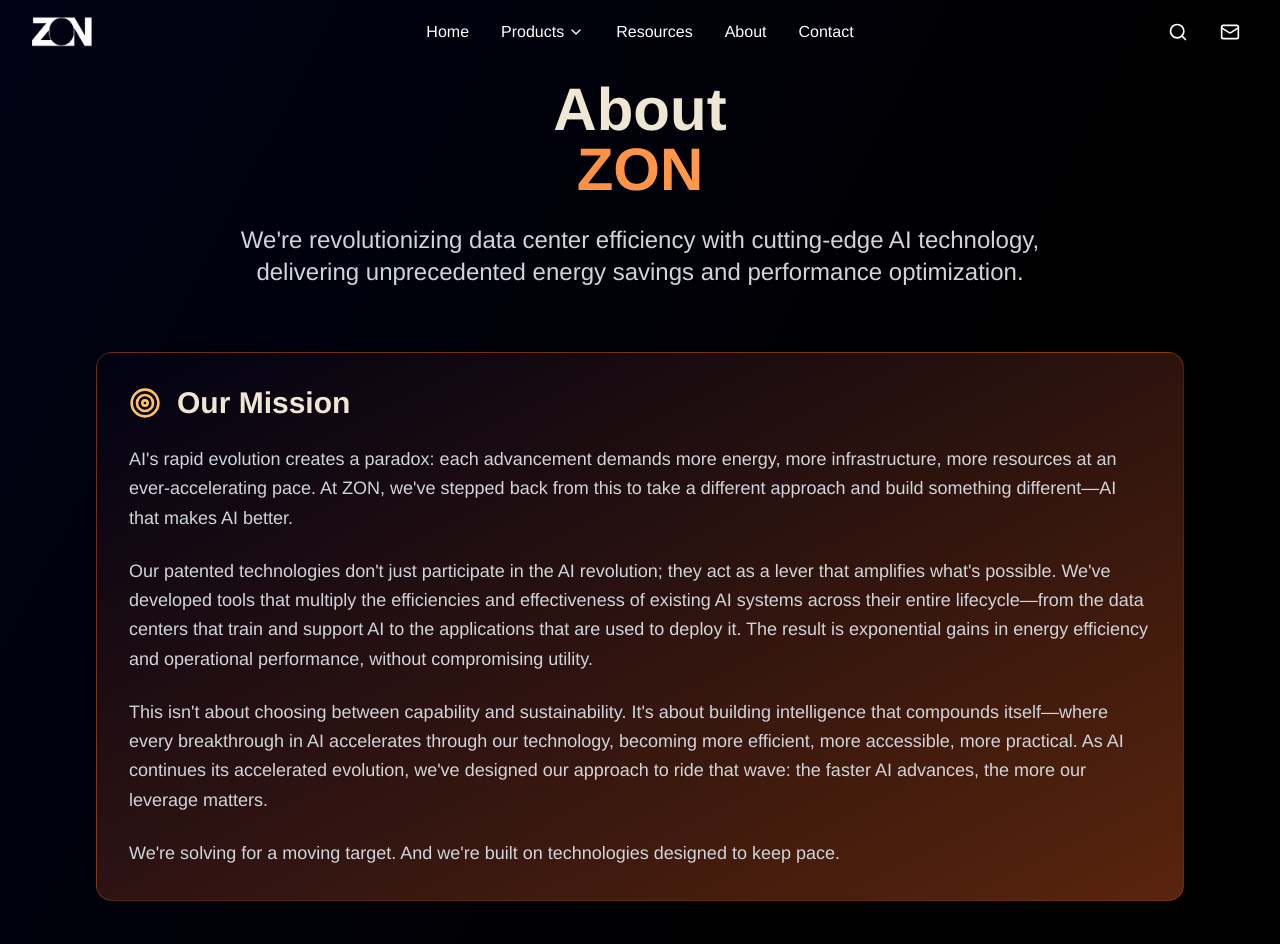
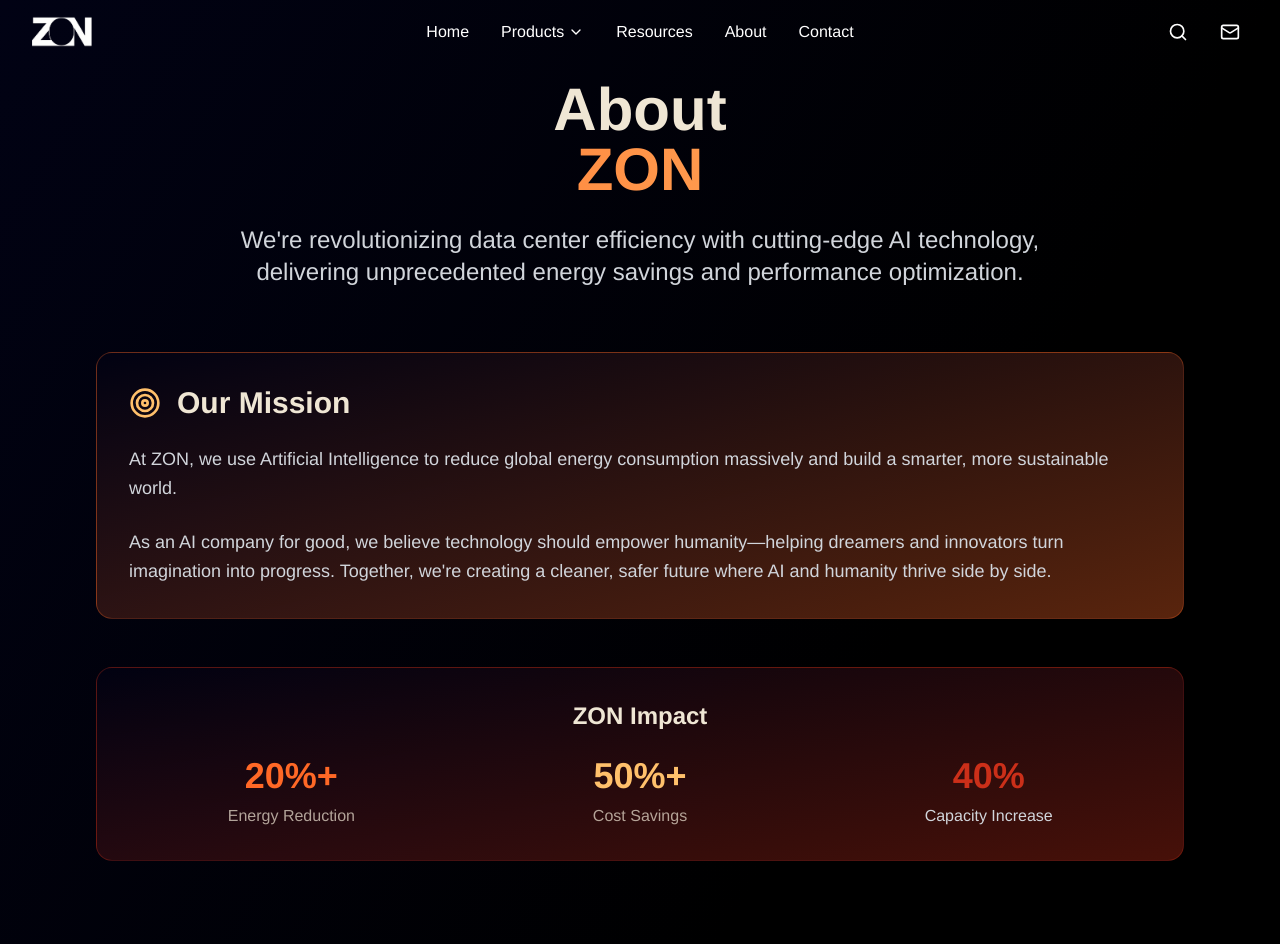
Before and after one commit to SEERINTELAI/zon-website-perfect, a React (Vite) app: page /about in a window 1280 px wide. Shown: the top 944 px of the page. Built offline with nearby package versions, Linux system fonts and the light colour scheme; a web font is replaced by a local one.

Commit message:
Update About.tsx

```diff
--- a/src/pages/About.tsx
+++ b/src/pages/About.tsx
@@ -33,16 +33,10 @@
               </div>
               <div className="space-y-6">
                 <p className="text-lg text-gray-300 leading-relaxed">
-                  AI's rapid evolution creates a paradox: each advancement demands more energy, more infrastructure, more resources at an ever-accelerating pace. At ZON, we've stepped back from this to take a different approach and build something different—AI that makes AI better.
+                  At ZON, we use Artificial Intelligence to reduce global energy consumption massively and build a smarter, more sustainable world.
                 </p>
                 <p className="text-lg text-gray-300 leading-relaxed">
-                  Our patented technologies don't just participate in the AI revolution; they act as a lever that amplifies what's possible. We've developed tools that multiply the efficiencies and effectiveness of existing AI systems across their entire lifecycle—from the data centers that train and support AI to the applications that are used to deploy it. The result is exponential gains in energy efficiency and operational performance, without compromising utility.
-                </p>
-                <p className="text-lg text-gray-300 leading-relaxed">
-                  This isn't about choosing between capability and sustainability. It's about building intelligence that compounds itself—where every breakthrough in AI accelerates through our technology, becoming more efficient, more accessible, more practical. As AI continues its accelerated evolution, we've designed our approach to ride that wave: the faster AI advances, the more our leverage matters.
-                </p>
-                <p className="text-lg text-gray-300 leading-relaxed">
-                  We're solving for a moving target. And we're built on technologies designed to keep pace.
+                  As an AI company for good, we believe technology should empower humanity—helping dreamers and innovators turn imagination into progress. Together, we're creating a cleaner, safer future where AI and humanity thrive side by side.
                 </p>
               </div>
             </div>
```
